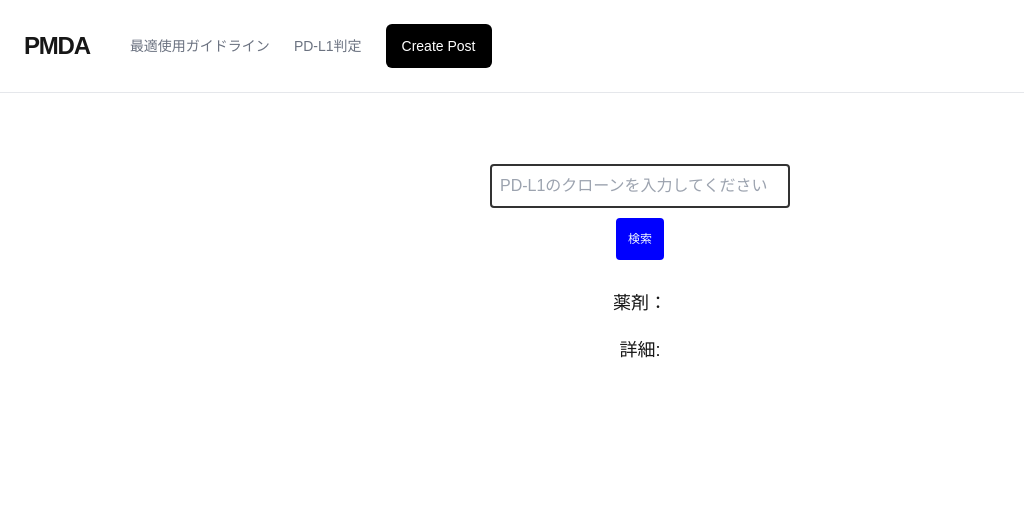
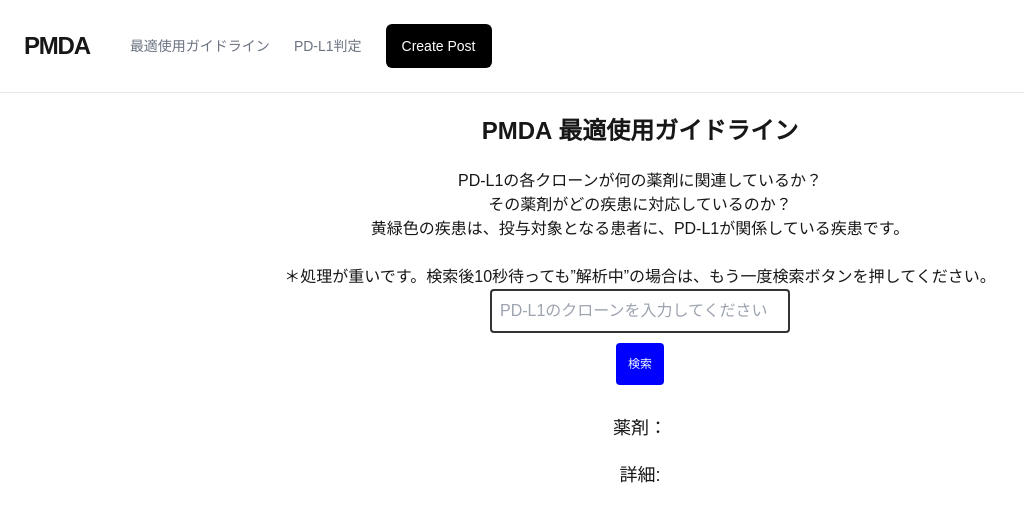
Before and after one commit to oshimmmm/pdl1-app_next.js, a Next.js app: page / in a window 1280 px wide. Shown: the top 522 px of the page, without its empty margins (0-1024 px from the left). Built offline with nearby package versions, Linux system fonts and the light colour scheme.

Commit message:
最適使用のページに、ユーザー向け説明書き追加

```diff
--- a/app/page.tsx
+++ b/app/page.tsx
@@ -114,6 +114,14 @@
 
   return (
     <div className={styles.container}>
+      <h1 style={{fontWeight: 'bold', margin: '20px 0', fontSize: '24px'}}>PMDA 最適使用ガイドライン</h1>
+
+      <p>PD-L1の各クローンが何の薬剤に関連しているか？<br />
+         その薬剤がどの疾患に対応しているのか？<br />
+         黄緑色の疾患は、投与対象となる患者に、PD-L1が関係している疾患です。<br />
+         <br />
+         ＊処理が重いです。検索後10秒待っても”解析中”の場合は、もう一度検索ボタンを押してください。
+      </p>
       <input
         type="text"
         value={query}
@@ -126,7 +134,7 @@
 
       <div>
         <h3 className={styles.title}>薬剤：</h3>
-        <pre className={styles.result}>{localResult}</pre>
+        <pre style={{fontWeight: 'bold', fontSize: '24px'}}>{localResult}</pre>
       </div>
 
       <div>
```
